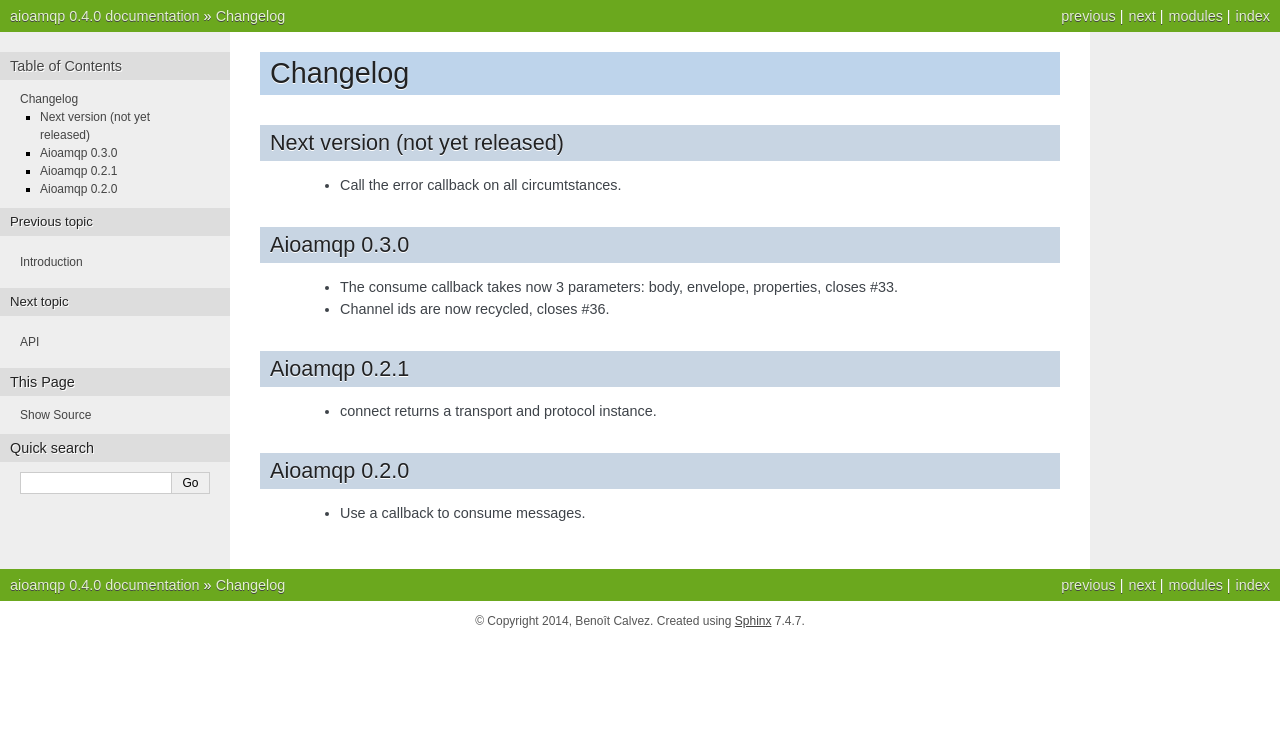
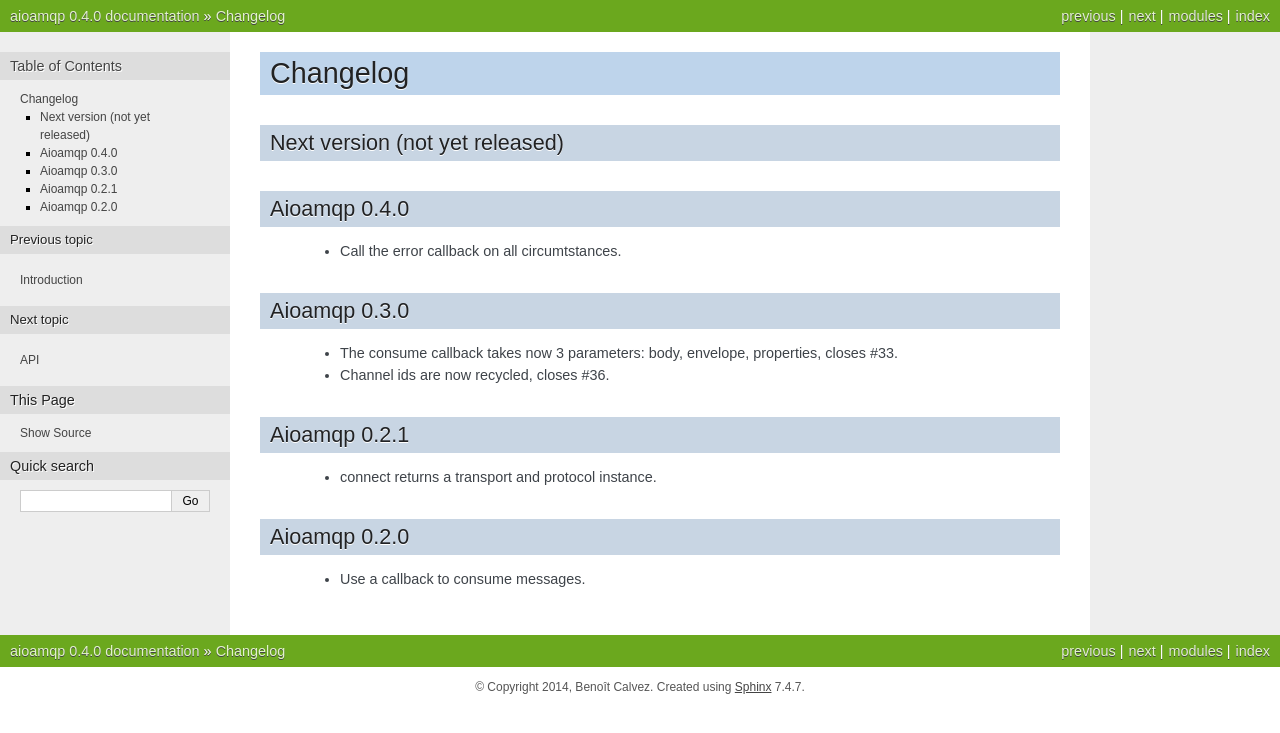
Before and after one commit to Polyconseil/aioamqp, a Sphinx documentation site: the page built from docs/changelog.rst, in a window 1280 px wide. Shown: the top 733 px of the page. Built offline with Sphinx 7.4.7, drawn with Linux system fonts in a browser that asks for light colours.

Commit message:
changelog: 0.4.0 is released

```diff
--- a/docs/changelog.rst
+++ b/docs/changelog.rst
@@ -1,8 +1,13 @@
 Changelog
 =========
 
+
 Next version (not yet released)
 -------------------------------
+
+
+Aioamqp 0.4.0
+-------------
 
  * Call the error callback on all circumtstances.
 
```
